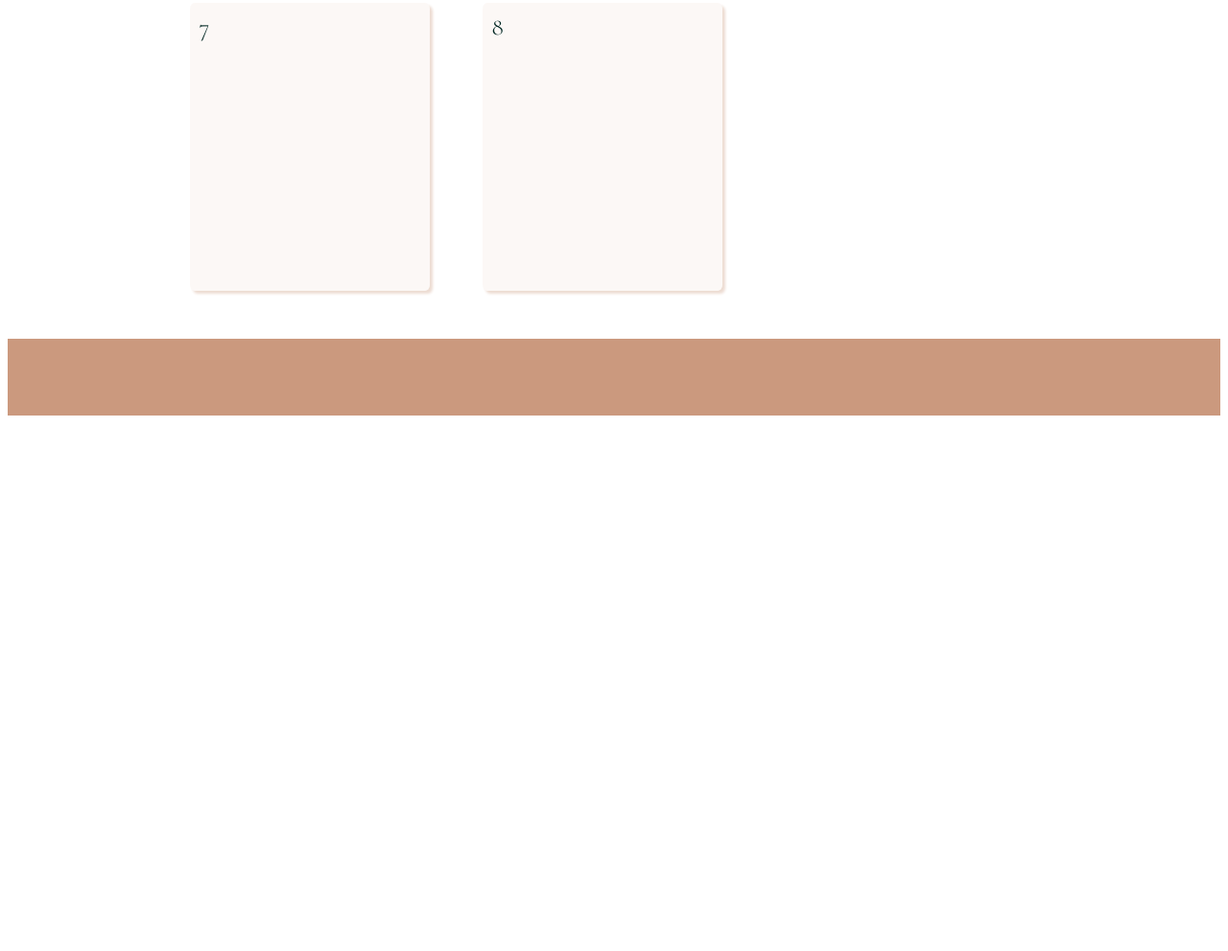
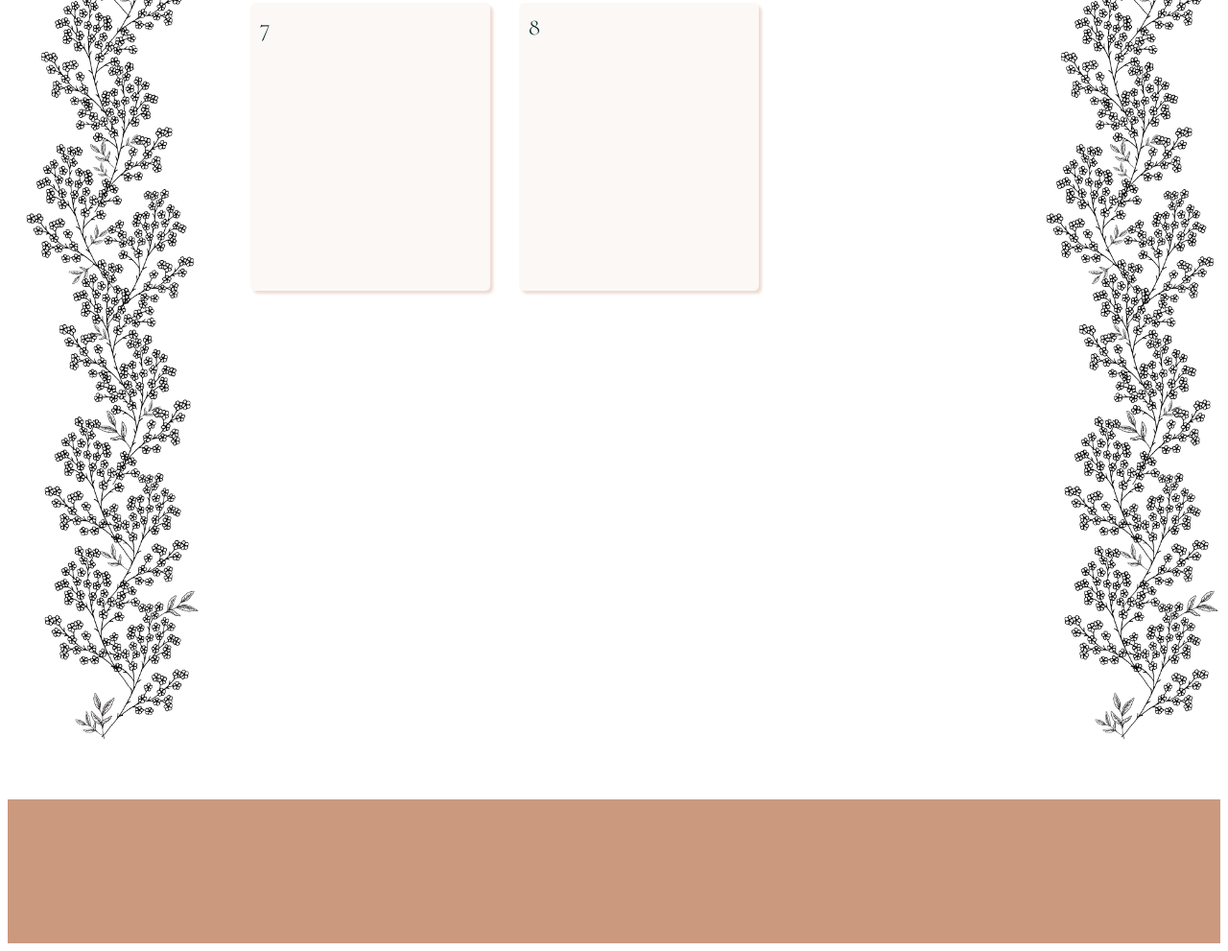
Before and after one commit to hanwhite/proclamationBlog, a plain HTML site: page index.html in a window 1280 px wide. Shown: the part 1707-2698 px from the top of the page at 96% size. Before the commit the page ends 2148 px from the top, so only its background shows below. Drawn offline with nearby package versions, Linux system fonts and the light colour scheme.

Commit message:
sidebar add to landing page

```diff
--- a/index.html
+++ b/index.html
@@ -48,6 +48,9 @@
 
 
     <!-- POSTS -->
+    <div class="buttonContainer">
+
+    <img class="sidebarRight" src="/images/floralsidebar.png" alt="">
     <div class="posts-container">
 
         <!-- Post 1 -->
@@ -91,6 +94,8 @@
         </a>
 
     </div>
+    <img class="sidebarLeft" src="/images/floralsidebar.png" alt="">
+</div>
 
 
 </body>
--- a/main.css
+++ b/main.css
@@ -150,6 +150,16 @@
 
 a {
     text-decoration: none;
+}
+
+.buttonContainer{
+    display: flex;
+    max-width: 100%;
+}
+
+.sidebarLeft, .sidebarRight {
+    width: 20%;
+    height: 20%;
 }
 
 /* POSTS */
@@ -309,9 +319,8 @@ h2 {
 }
 
 footer {
-    height: 80px;
+    height: 150px;
     background-color: #CB997E;
-    margin-top: 50px;
 }
 
 
```
